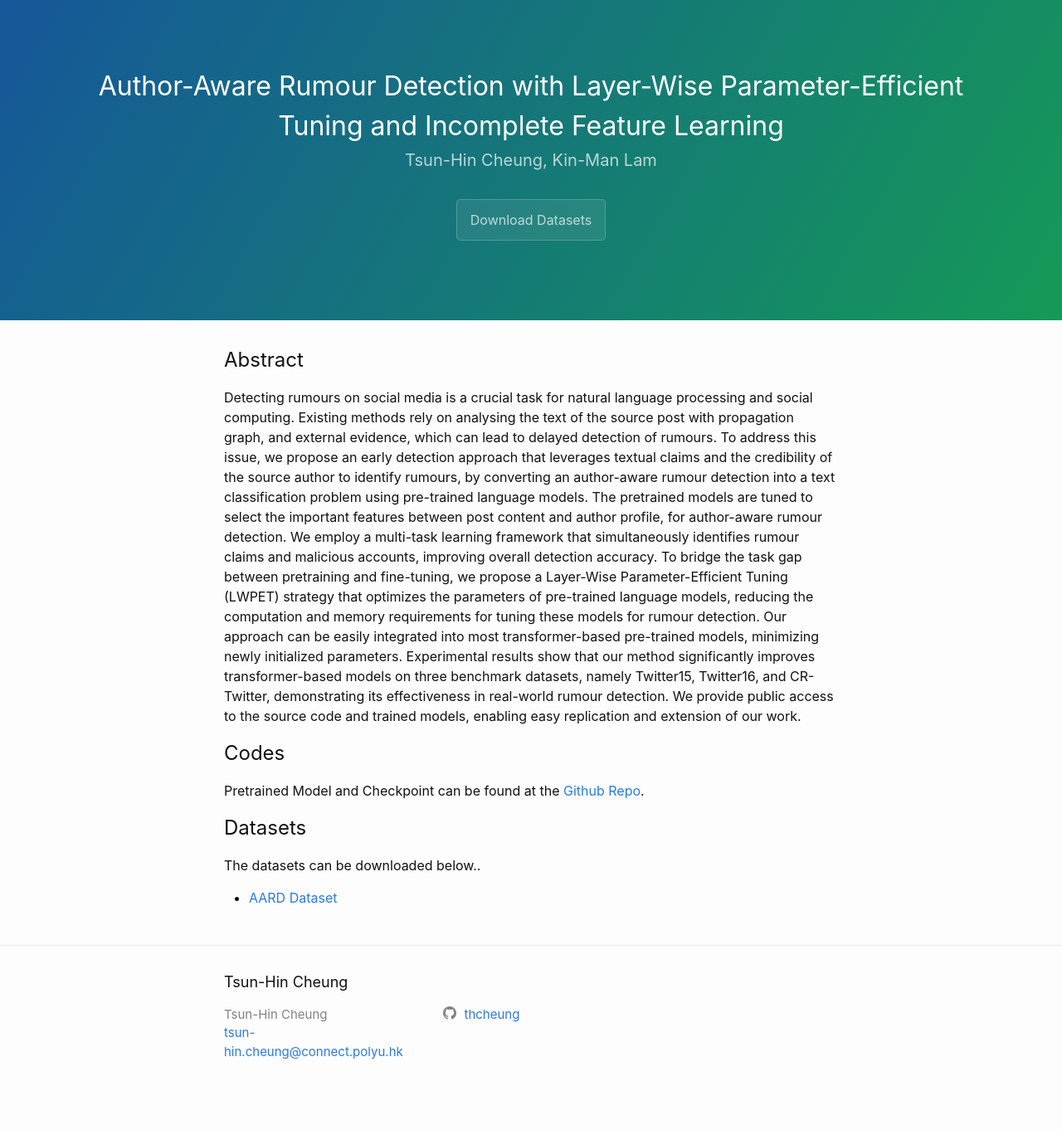
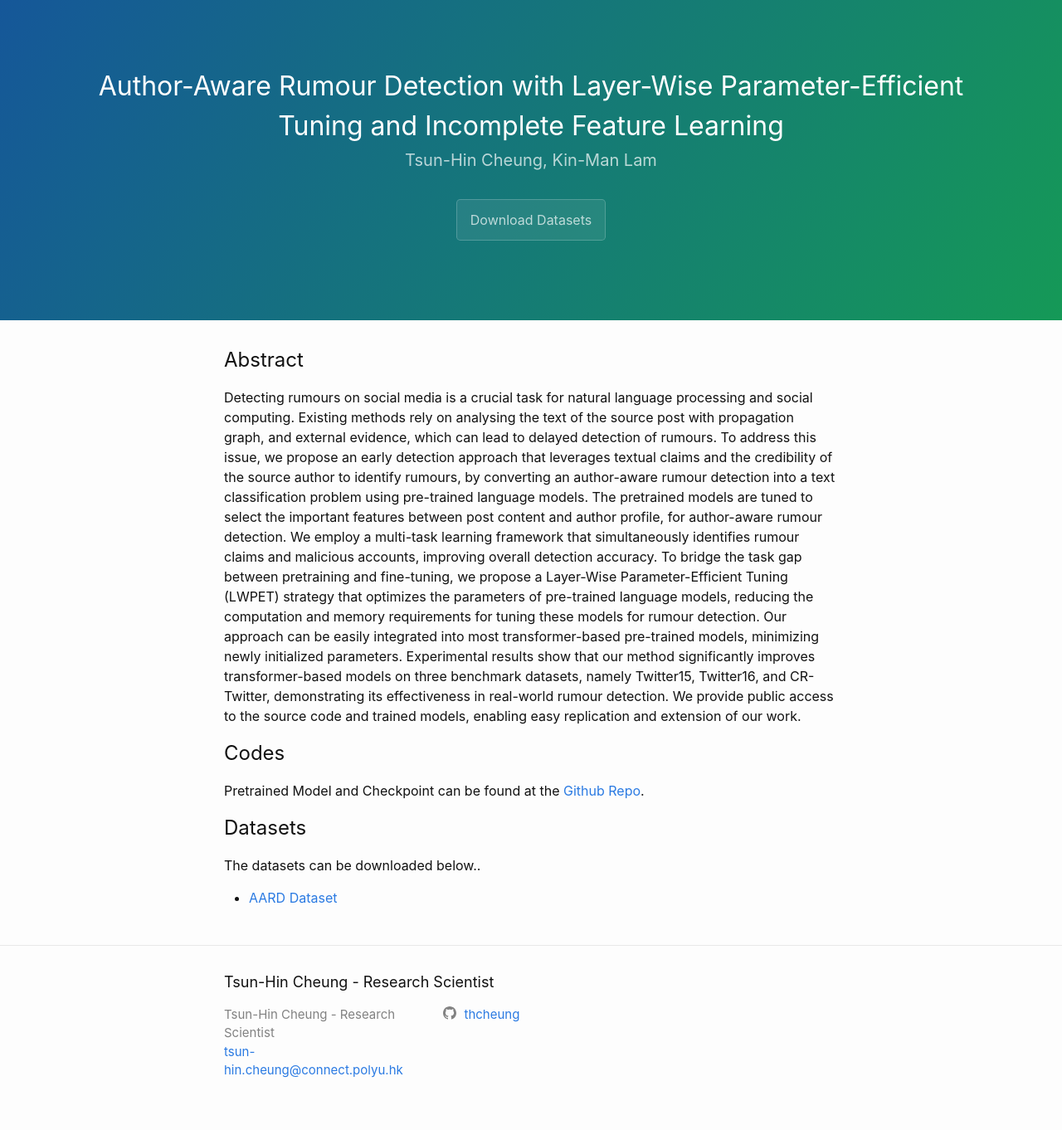
Before and after one commit to thcheung/thcheung.github.io, a Jekyll site: the page built from aard.markdown, in a window 1280 px wide. Shown: the whole page at 83% size. Built offline with Jekyll 4.4.1, drawn with Linux system fonts in a browser that asks for light colours; before the commit the page ends 1339 px from its top, so only the background shows below that.

Commit message:
Update _config.yml

```diff
--- a/_config.yml
+++ b/_config.yml
@@ -18,7 +18,7 @@
 # You can create any custom variable you would like, and they will be accessible
 # in the templates via {{ site.myvariable }}.
 
-title: Tsun-Hin Cheung
+title: Tsun-Hin Cheung - Research Scientist
 email: tsun-hin.cheung@connect.polyu.hk
 description:
 baseurl: "" # the subpath of your site, e.g. /blog
```
